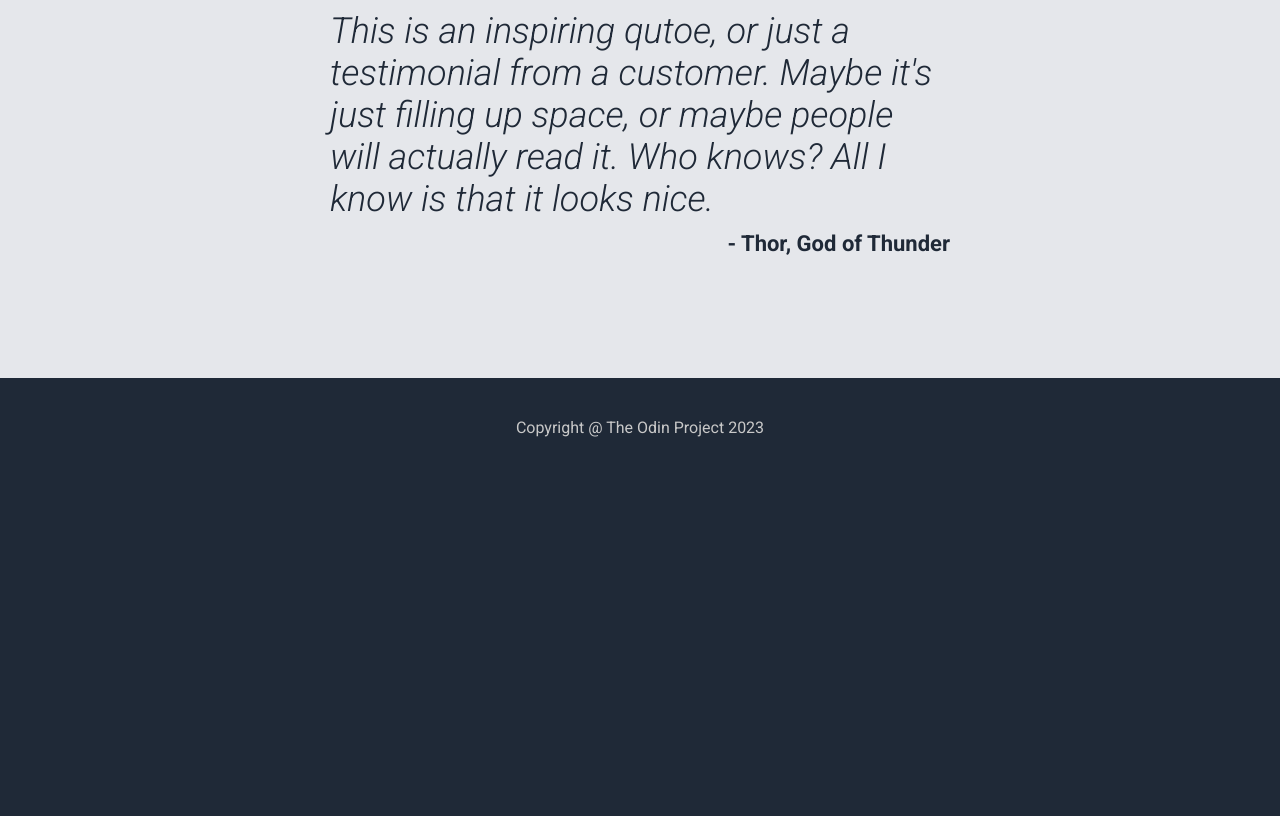
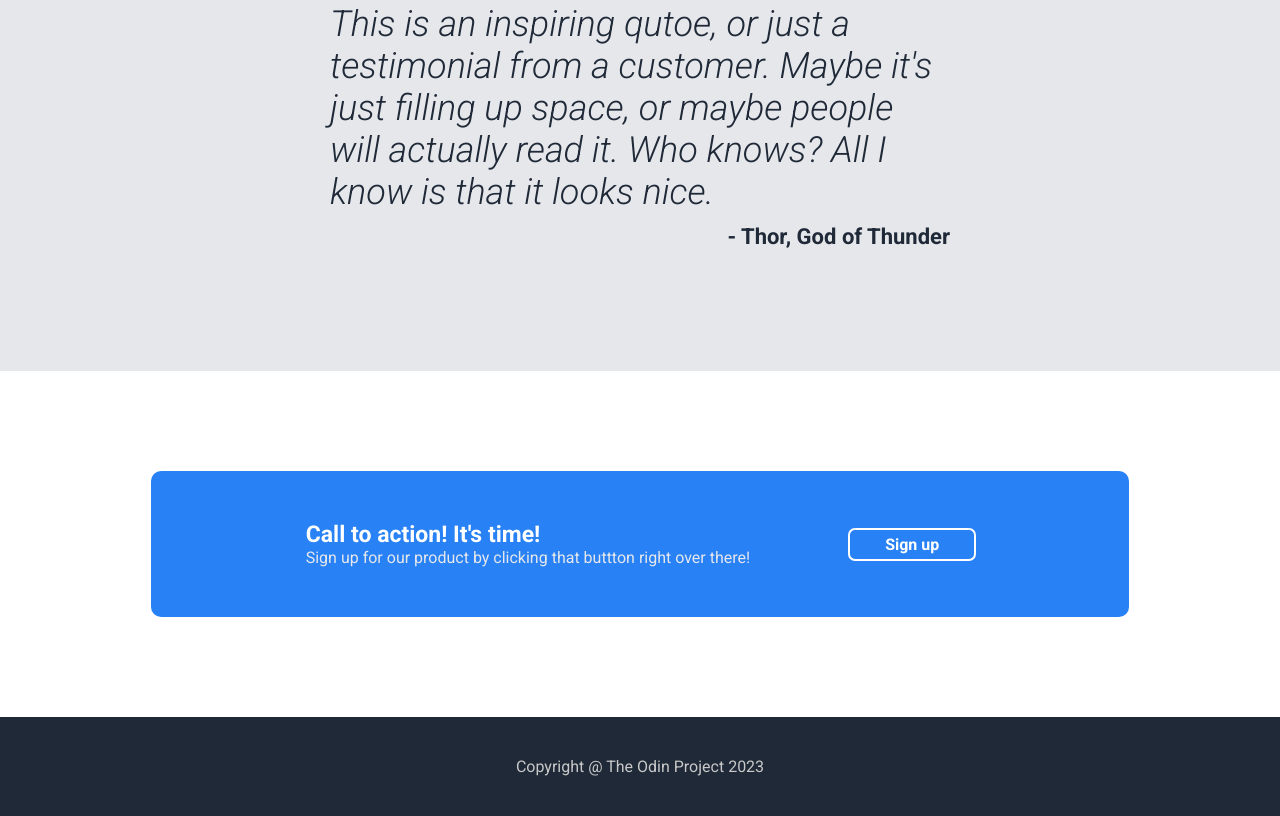
Before and after one commit to danibassprod/landing-page, a plain HTML site: page index.html in a window 1280 px wide. Shown: the part 1328-2144 px from the top of the page. Before the commit the page ends 1805 px from the top, so only its background shows below. Drawn offline with Linux system fonts and the light colour scheme.

Commit message:
Add bottom container and minor fixes

```diff
--- a/index.html
+++ b/index.html
@@ -55,6 +55,18 @@
             <p class="quote">This is an inspiring qutoe, or just a testimonial from a customer. Maybe it's just filling up space, or maybe people will actually read it. Who knows? All I know is that it looks nice.</p>
             <p class="quoted-person">- Thor, God of Thunder</p>
         </div>
+        <div class="ca-container">
+            <div class="ca-content">
+                <div class="text-container">
+                    <h1>Call to action! It's time!</h1>
+                    <p>Sign up for our product by clicking that buttton right over there!
+                    </p>
+                </div>
+                <div class="signup-container">
+                    <div class="signup-button">Sign up</div>
+                </div>
+            </div>
+        </div>
         <div class="footer">Copyright @ The Odin Project 2023</div>
     </body>
 </html>
--- a/style.css
+++ b/style.css
@@ -62,8 +62,8 @@ a {
 .p-top {
     color: #E5E7EB;
     font-size: 18px;
-
-    margin: 10px 0;
+    margin: 0;
+    margin-bottom: 10px;
 }
 
 .signup {
@@ -147,8 +147,41 @@ a {
     margin-top: -25px;
 }
 
+.ca-container {
+    background-color: white;
+    display: flex;
+    justify-content: center;
+    padding: 100px 330px;
+}
 
+.ca-content {
+    flex: 1 0 auto;
+    display: flex;
+    justify-content: center;
+    align-items: center;
+    padding: 50px 155px;
+    border-radius: 10px;
+    background-color: #2882F6;
+    color: white;
+}
 
+.text-container p {
+    margin: 0;
+    color: #e5e7eb;;
+}
+
+.text-container h1 {
+    margin: 0;
+    font-size: 23px;
+}
+
+.signup-button {
+    padding: 5px 35px;
+    border-radius: 5px;
+    outline: 2px solid white;
+    font-weight: 700;
+    margin-left: 100px;
+}
 .footer {
     display: flex;
     justify-content: center;
```
